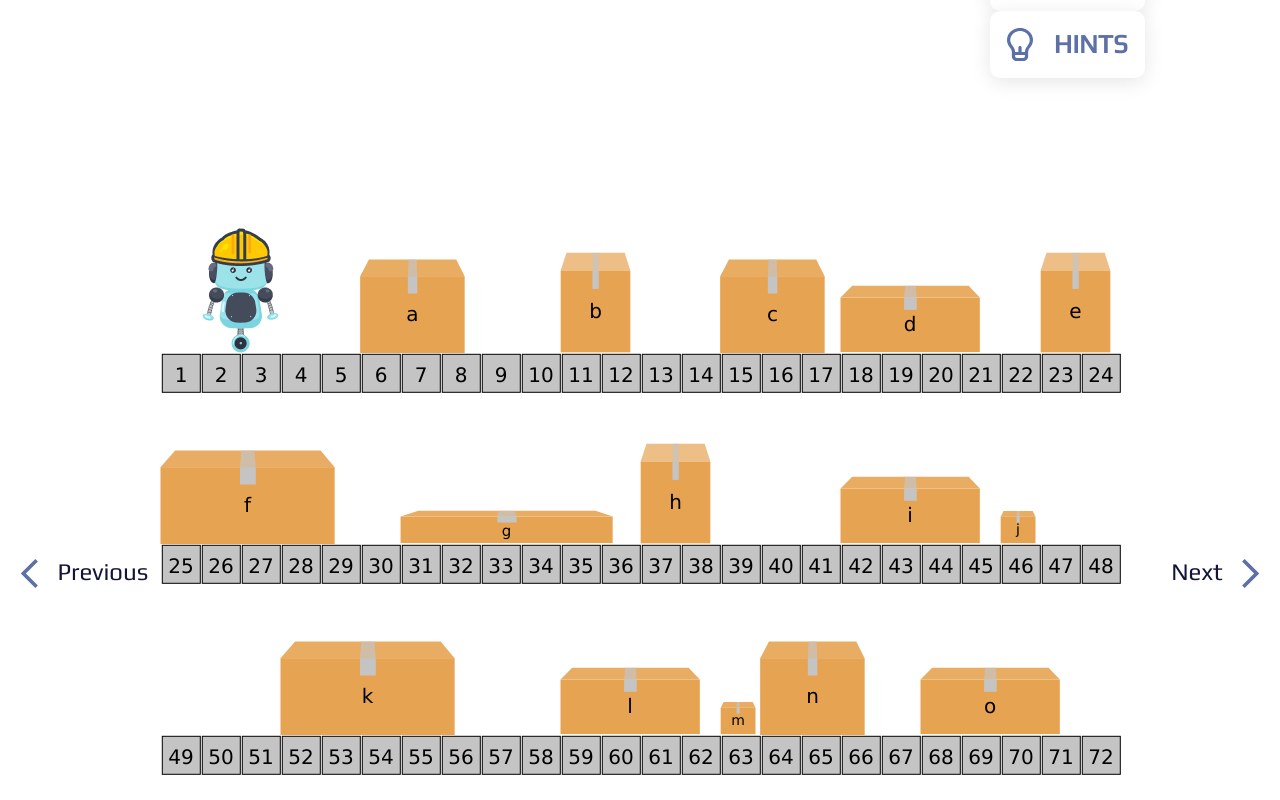
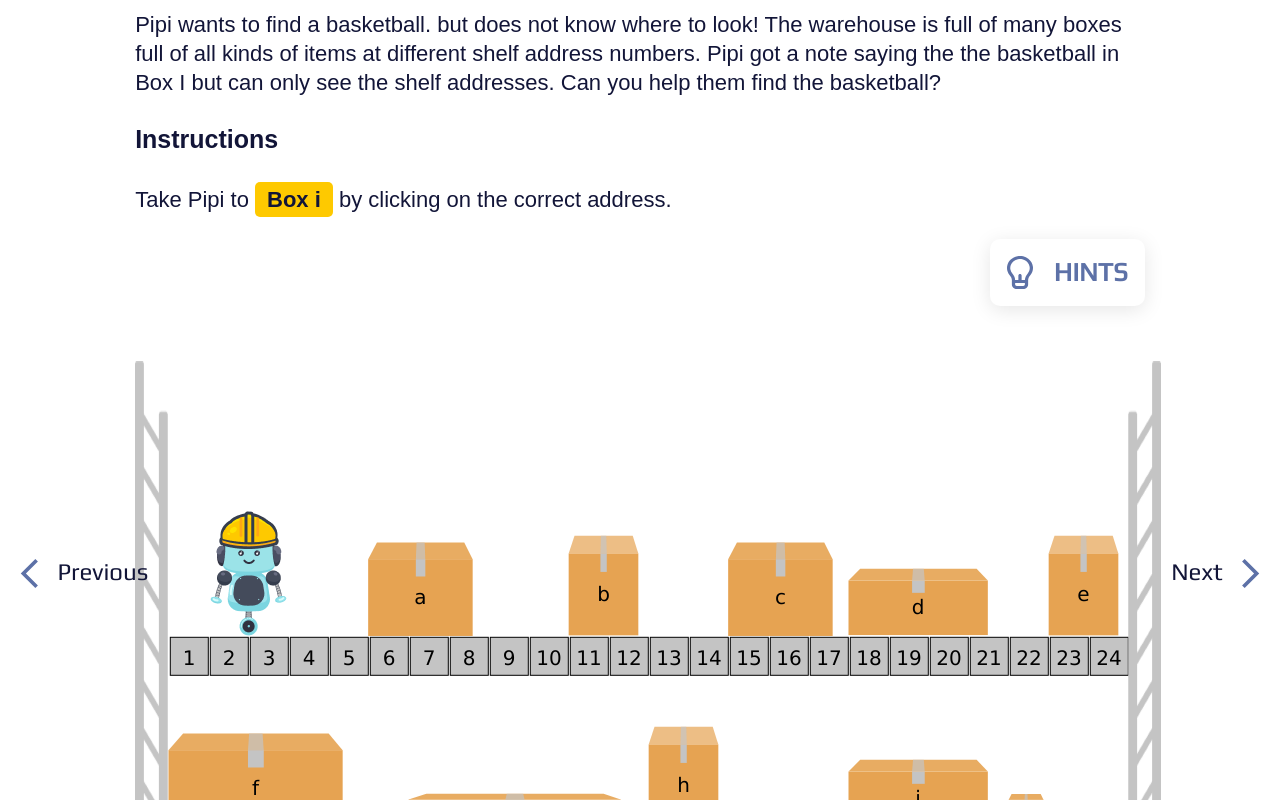
Before and after one commit to uclaacm/parcel-pointers, a React app: page /demo in a window 1280 px wide. Shown: the part 160-960 px from the top of the page. Built offline with nearby package versions, Linux system fonts and the light colour scheme; a web font is replaced by a local one.

Commit message:
Update Demo Page to reflect Figma. (#328)
WARNING: The ladders are fixed size, and the margins are fixed
right now, so if you do switch screen size there will be issues with the margining.

```diff
--- a/src/pages/Demo.tsx
+++ b/src/pages/Demo.tsx
@@ -323,8 +323,28 @@ const Demo: FC = () => {
     <div>
       <AppWrapper section={HeaderSections.DEMO_SECTION}>
         <div className="page-wrapper">
-          <HintBox text="Try counting the number of boxes PiPi has to visit." />
-          <HintBox text="This is my really long hint box text! You made a lot of mistakes lol.This is my really long hint box text! You made a lot of mistakes lol.This is my really long hint box text! You made a lot of mistakes lol.This is my really long hint box text! You made a lot of mistakes lol.This is my really long hint box text! You made a lot of mistakes lol.This is my really long hint box text! You made a lot of mistakes lol." />
+          {/* This is the heading and hint section */}
+          <h1>Demo</h1>
+          <p>
+            Pipi wants to find a basketball. but does not know where to look!
+            The warehouse is full of many boxes full of all kinds of items at
+            different shelf address numbers. Pipi got a note saying the the
+            basketball in Box I but can only see the shelf addresses. Can you
+            help them find the basketball?
+          </p>
+
+          <h3>Instructions</h3>
+          <p>
+            Take Pipi to <span className="highlight">Box i</span> by clicking on
+            the correct address.
+          </p>
+
+          <HintBox text="Click on the first address occupied by the box (the leftmost one)." />
+
+          {/* THE DEMO BOX */}
+          <div className="wrap">
+            <img className="ladder" src={LeftLadder} alt="LeftLadder" />
+            <div className="demobox">
               <Grid
                 addressNums={nums1}
                 itemSpaceArray={itemSpaceArray1}
@@ -370,12 +390,12 @@ const Demo: FC = () => {
                 <div></div>
                 <Box letter="o" num={4} conf={false}></Box>
               </Grid>
+            </div>
             <p className="description">
               <br></br>
             </p>
-          <h1 className="header">Demo</h1>
-          <img className="ladder" src={LeftLadder} alt="LeftLadder"></img>
-          <img className="ladder" src={RightLadder} alt="RightLadder"></img>
+            <img className="ladder" src={RightLadder} alt="RightLadder" />
+          </div>
           <div id="inbox-wrapper">
             <AlertInbox header="Hey Pipi, the Box is at address 12!">
               {Popup}
--- a/src/styles/Demo.scss
+++ b/src/styles/Demo.scss
@@ -48,3 +48,16 @@ $header-height: 8vh;
 p {
   margin: 0;
 }
+
+.wrap {
+  display: flex;
+  flex-direction: row;
+  flex-wrap: nowrap;
+  margin-bottom: 2.5em;
+  margin-top: 2.5em;
+}
+
+.demobox {
+  margin-left: -40px;
+  margin-right: -40px;
+}
--- a/src/styles/HintBox.scss
+++ b/src/styles/HintBox.scss
@@ -3,6 +3,7 @@
 .hintbox-container {
   display: flex;
   justify-content: end;
+  margin-top: 1em;
 }
 
 .hintbox {
--- a/src/styles/ShelfAddress.scss
+++ b/src/styles/ShelfAddress.scss
@@ -11,4 +11,5 @@
 
 .address:hover {
   background-color: gray;
+  cursor: pointer;
 }
```
Lines whose indentation alone changed are shown as unchanged.
